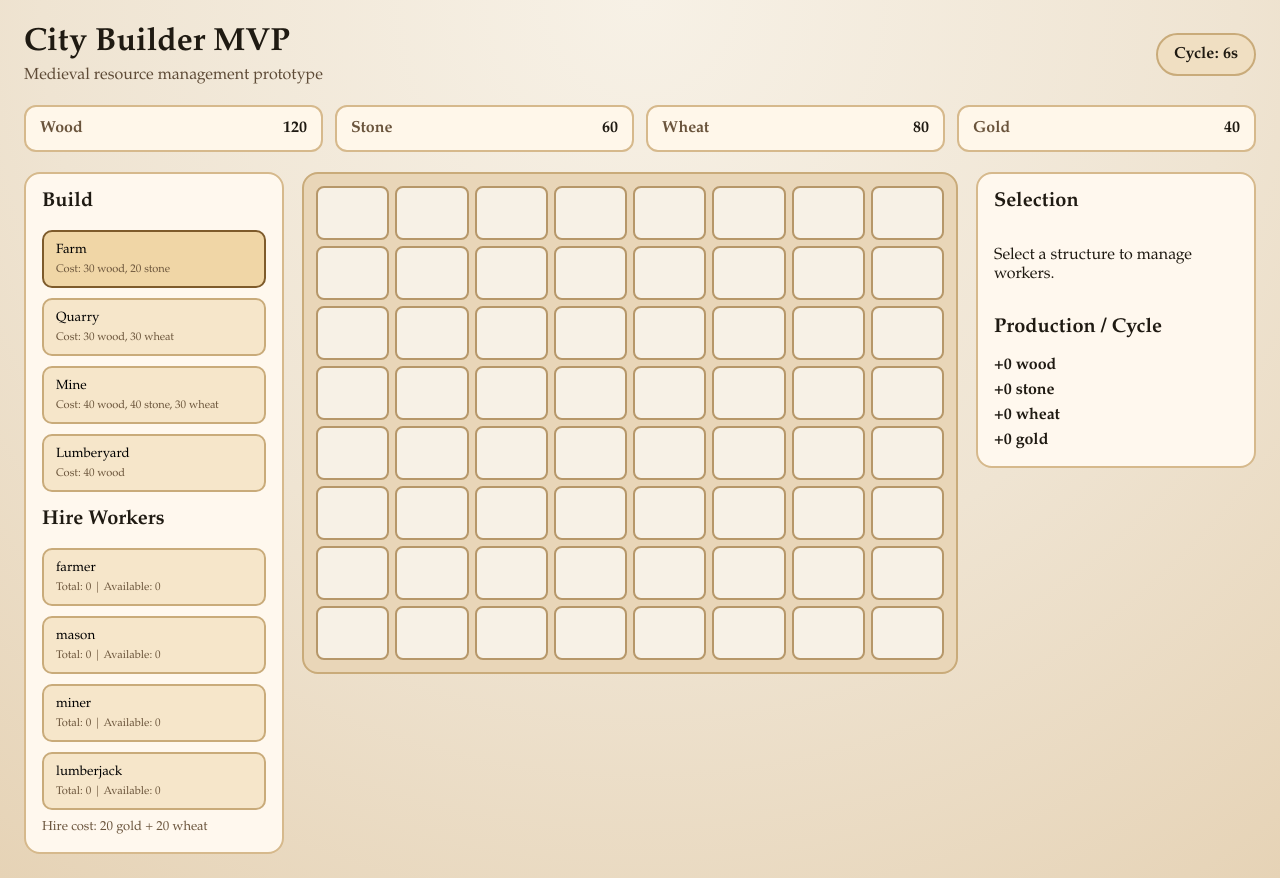
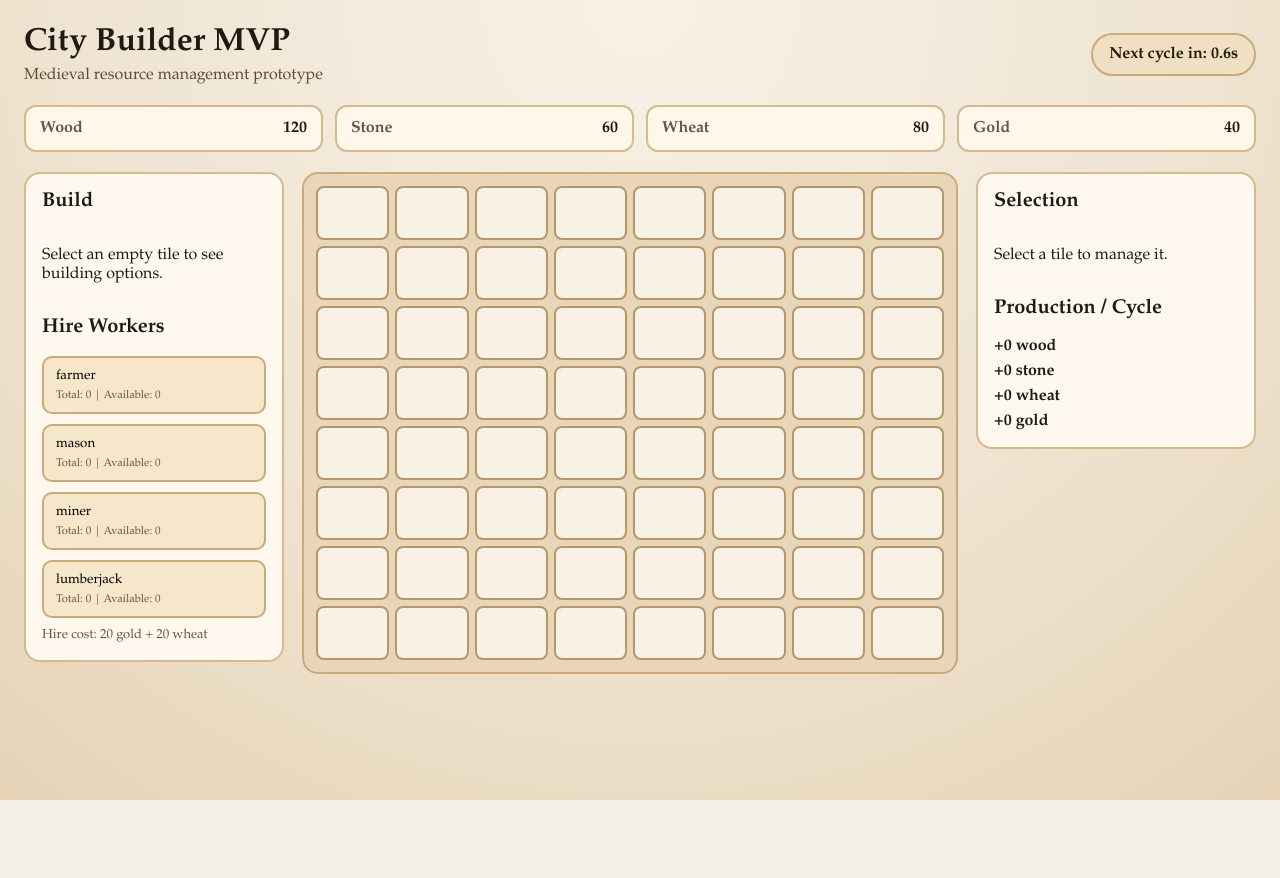
Before and after one commit to MicahFischer/City-Builder, a React (Vite) app: page / in a window 1280 px wide. After the commit the page ends 800 px from the top, so only its background shows below. Built offline with nearby package versions, Linux system fonts and the light colour scheme.

Commit message:
Change build flow and fix cycle countdown

```diff
--- a/src/App.jsx
+++ b/src/App.jsx
@@ -1,4 +1,4 @@
-import { useEffect, useMemo, useState } from "react";
+import { useEffect, useMemo, useRef, useState } from "react";
 import {
   BUILDINGS,
   CYCLE_MS,
@@ -61,11 +61,12 @@ const getProductionTotals = (grid) => {
 export default function App() {
   const [resources, setResources] = useState(STARTING_RESOURCES);
   const [grid, setGrid] = useState(emptyGrid);
-  const [selectedBuild, setSelectedBuild] = useState("farm");
   const [selectedIndex, setSelectedIndex] = useState(null);
   const [workers, setWorkers] = useState(
     Object.fromEntries(WORKER_TYPES.map((type) => [type, 0]))
   );
+  const [nextCycleAt, setNextCycleAt] = useState(Date.now() + CYCLE_MS);
+  const [timeLeftMs, setTimeLeftMs] = useState(CYCLE_MS);
 
   const assignedByType = useMemo(() => getAssignedByType(grid), [grid]);
   const availableWorkers = useMemo(() => {
@@ -78,29 +79,41 @@ export default function App() {
 
   const productionTotals = useMemo(() => getProductionTotals(grid), [grid]);
 
+  const productionRef = useRef(productionTotals);
+
+  useEffect(() => {
+    productionRef.current = productionTotals;
+  }, [productionTotals]);
+
   useEffect(() => {
     const id = setInterval(() => {
-      setResources((current) => addResources(current, productionTotals));
+      setResources((current) => addResources(current, productionRef.current));
+      setNextCycleAt(Date.now() + CYCLE_MS);
     }, CYCLE_MS);
     return () => clearInterval(id);
-  }, [productionTotals]);
+  }, []);
+
+  useEffect(() => {
+    const id = setInterval(() => {
+      const remaining = Math.max(0, nextCycleAt - Date.now());
+      setTimeLeftMs(remaining);
+    }, 200);
+    return () => clearInterval(id);
+  }, [nextCycleAt]);
 
   const handleCellClick = (index) => {
-    const cell = grid[index];
-    if (cell) {
     setSelectedIndex(index);
-      return;
-    }
-    if (!selectedBuild) return;
+  };
 
-    const config = BUILDINGS[selectedBuild];
+  const buildOnSelected = (type) => {
+    if (selectedIndex === null) return;
+    if (grid[selectedIndex]) return;
+    const config = BUILDINGS[type];
     if (!canAfford(resources, config.cost)) return;
-
     const nextGrid = [...grid];
-    nextGrid[index] = { type: selectedBuild, workers: 0 };
+    nextGrid[selectedIndex] = { type, workers: 0 };
     setGrid(nextGrid);
     setResources((current) => subtractCost(current, config.cost));
-    setSelectedIndex(index);
   };
 
   const adjustWorkers = (delta) => {
@@ -131,6 +144,7 @@ export default function App() {
   };
 
   const selectedCell = selectedIndex !== null ? grid[selectedIndex] : null;
+  const selectedIsEmpty = selectedIndex !== null && !selectedCell;
 
   return (
     <div className="app">
@@ -139,7 +153,9 @@ export default function App() {
           <h1>City Builder MVP</h1>
           <p>Medieval resource management prototype</p>
         </div>
-        <div className="cycle">Cycle: {CYCLE_MS / 1000}s</div>
+        <div className="cycle">
+          Next cycle in: {(timeLeftMs / 1000).toFixed(1)}s
+        </div>
       </header>
 
       <section className="resources">
@@ -154,15 +170,15 @@ export default function App() {
       <main className="layout">
         <section className="panel">
           <h2>Build</h2>
+          {selectedIsEmpty ? (
             <div className="build-list">
               {Object.entries(BUILDINGS).map(([key, config]) => {
                 const affordable = canAfford(resources, config.cost);
-              const isActive = selectedBuild === key;
                 return (
                   <button
                     key={key}
-                  className={`tile-button ${isActive ? "active" : ""}`}
-                  onClick={() => setSelectedBuild(key)}
+                    className="tile-button"
+                    onClick={() => buildOnSelected(key)}
                     disabled={!affordable}
                   >
                     <span>{config.label}</span>
@@ -175,6 +191,9 @@ export default function App() {
                 );
               })}
             </div>
+          ) : (
+            <p>Select an empty tile to see building options.</p>
+          )}
 
           <h2>Hire Workers</h2>
           <div className="worker-list">
@@ -235,7 +254,11 @@ export default function App() {
               </div>
             </div>
           ) : (
-            <p>Select a structure to manage workers.</p>
+            <p>
+              {selectedIsEmpty
+                ? "Choose a building to place on this tile."
+                : "Select a tile to manage it."}
+            </p>
           )}
 
           <h2>Production / Cycle</h2>
```
Lines whose indentation alone changed are shown as unchanged.
